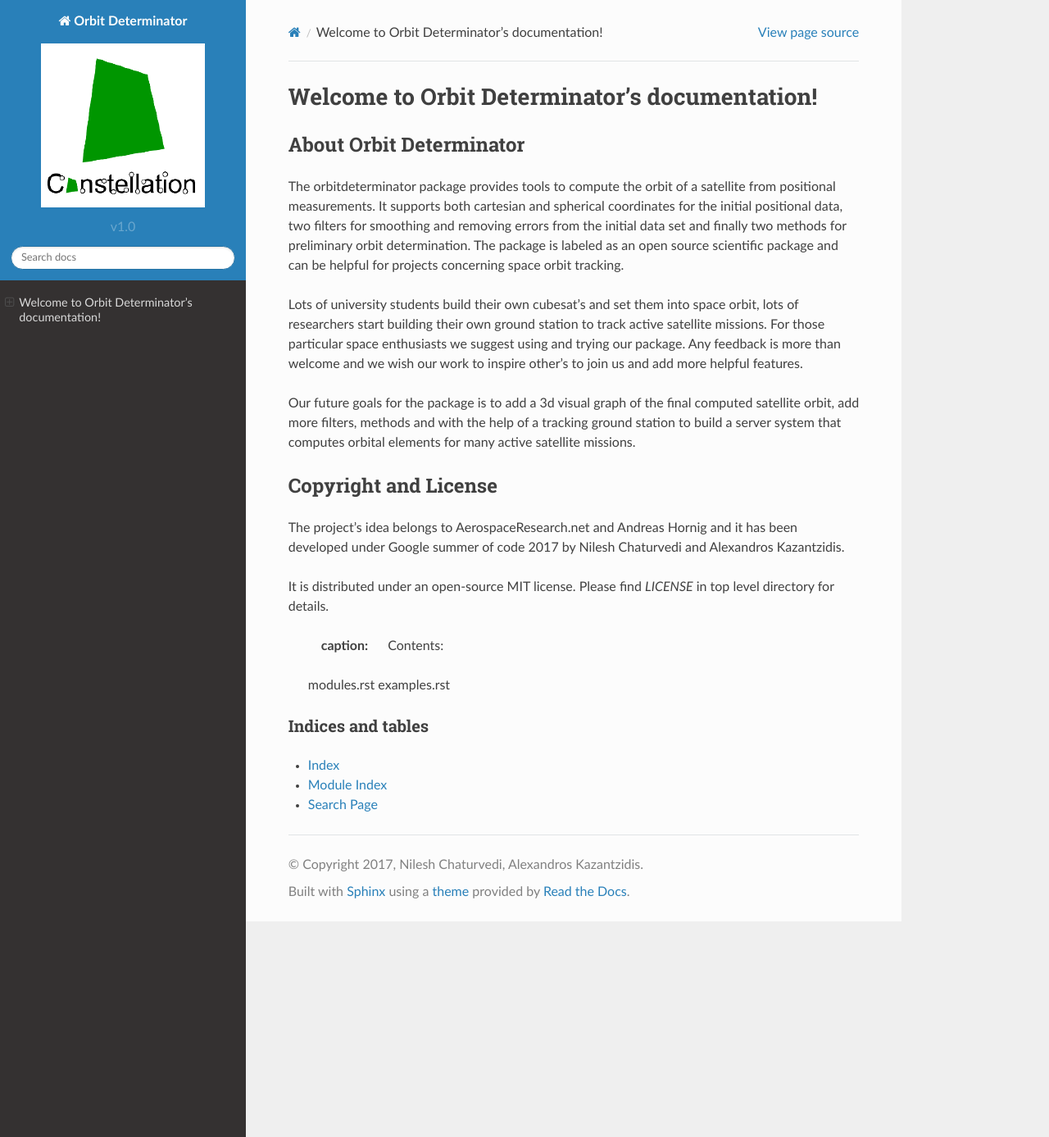
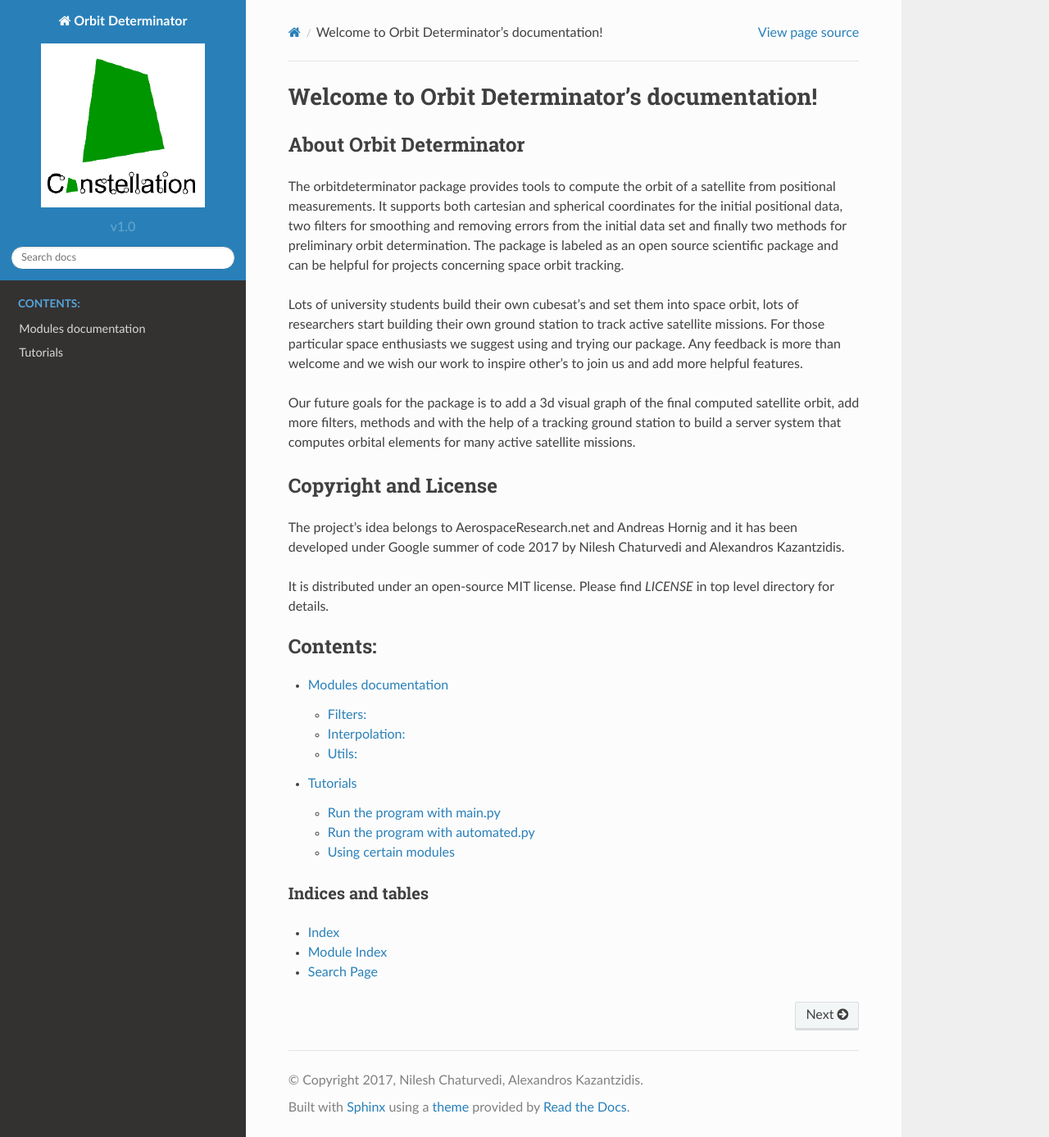
Before and after one commit to aerospaceresearch/orbitdeterminator, a Sphinx documentation site: the page built from docs/index.rst, in a window 1280 px wide and 1387 px high. Shown: the whole window at 82% size. Built offline with Sphinx 7.4.7 and the Read the Docs theme 2.0.0, drawn with Linux system fonts in a browser that asks for light colours; some of the changed lines change nothing that is shown.

Commit message:
Added another example on how to run server version of the package

```diff
--- a/docs/examples.rst
+++ b/docs/examples.rst
@@ -67,6 +67,39 @@
 .. figure::  results.jpg
 
 
+Run the program with automated.py
+---------------------------------
+
+`automated.py` is another flavour of main.py that is supposed to run on a server. It keeps listening for new files in a particular directory and processes them when they arrive.
+
+.. warning::
+   All the processing invloved in this module is identical to that of main.py.
+
+For testing purpose some files have already put in a folder named src. These are raw unprocessed files. There is another folder named dst which contains processed files along with a graph saved in the form of svg.
+
+To execute this script, change the directory to the script's directory
+.. code-block:: bash
+   cd orbitdeterminator/
+
+and run the code using python3
+
+.. code-block:: bash
+   python3 automated.py
+
+
+and thats it. This will keep listening for new files and process them as they arrive.
+
+.. figure:: automated_console.jpg
+.. figure:: automated_graph.svg
+
+Process
+~~~~~~~
+
+- Initialize an empty git repository in src folder
+- Read the untracked files of that folder and put them in a list
+- Process the files in this list and save the results(processed data and graph) to dst folder
+- Stage the processed file in the src folder in order to avoid processing the same files multiple times.
+- Check for any untracked files in src and apply steps 2-4 again.
 
 Using certain modules
 ---------------------
--- a/docs/index.rst
+++ b/docs/index.rst
@@ -5,9 +5,6 @@
 ++++++++++++++++++++++++++++++++++++++++++++++
 Welcome to Orbit Determinator's documentation!
 ++++++++++++++++++++++++++++++++++++++++++++++
-
-.. toctree::
-   :maxdepth: 2
 
 ========================
 About Orbit Determinator
@@ -37,7 +34,8 @@
 
 It is distributed under an open-source MIT license. Please find `LICENSE` in top level directory for details.
 
-
+.. toctree::
+   :maxdepth: 2
    :caption: Contents:
 
    modules.rst
```
Also changed, not shown: docs/automated_console.jpg (added), docs/automated_graph.svg (added).
